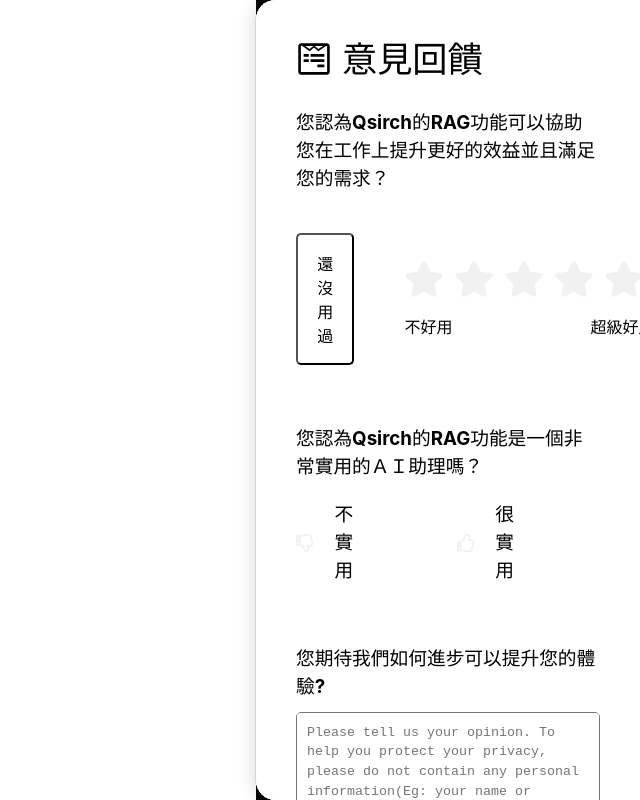
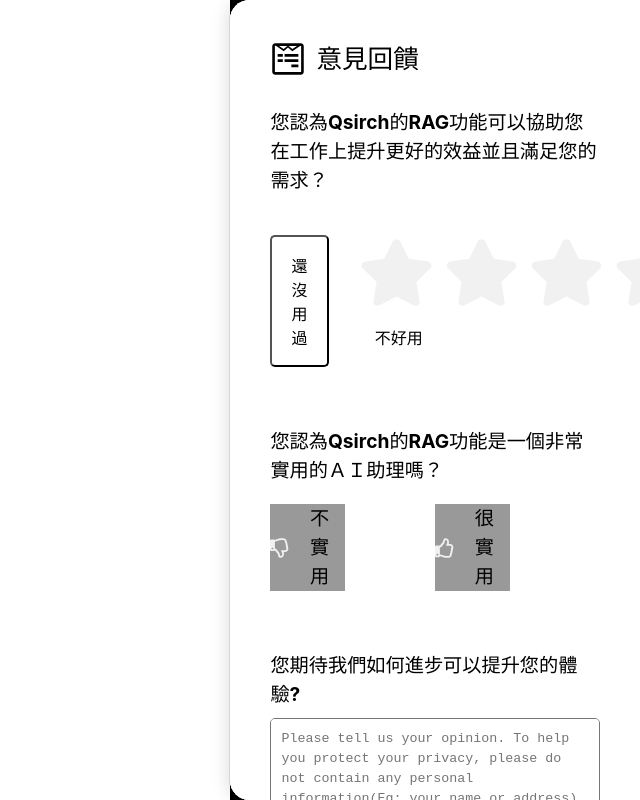
Before and after one commit to ChengXuJustin/Qnap-Feedback-Package, a React (Vite) app: page / in a window 1280 px wide. Shown: the whole page, without its empty margins (640-1280 px from the left). Built offline with nearby package versions, Linux system fonts and the light colour scheme.

Commit message:
Practicality Update Button Style

```diff
--- a/src/App.css
+++ b/src/App.css
@@ -30,9 +30,9 @@
 
 .unUsedBtn{
   position:static;
+  width: 180px;
   color: rgb(0, 0, 0);
   background-color: #ffffff;
-  align-self: flex-start;
 }
 
 .unUsedBtn:hover{
@@ -83,7 +83,7 @@
 }
 
 .frameR{
-  width: 30%;
+  width: 32%;
   box-shadow: -5px 0px 15px rgba(0, 0, 0, 0.1);
   outline: 1px solid rgba(0, 0, 0, 0.1);
 }
@@ -106,6 +106,12 @@
   animation: reachMax 0.4s ease-in-out 0s 1 both backwards;
   background-color: red;
 }
+
+.pracThumb{
+  background-color: rgba(0, 0, 0, 0.4);
+}
+
+/* Width and Height */
 
 .fh{
   height: 100%;
--- a/src/components/Practicality.jsx
+++ b/src/components/Practicality.jsx
@@ -29,7 +29,7 @@
                   onChange={() => setRating(value)}
                   className="hidden"
                 />
-                <div className='df aln-tm-ct' style={{marginRight:'90px'}}>
+                <div className='df aln-tm-ct pracThumb' style={{marginRight:'90px'}}>
                   <ThumbIcon
                     size={32}
                     className={`
--- a/src/components/Rating.jsx
+++ b/src/components/Rating.jsx
@@ -8,7 +8,7 @@
     const [hover, setHover] = useState(null);
 
     return (
-      <div className='mb-10'>
+      <div className='mb-10 df jc-sb'>
           {[...Array(5)].map((_, index) => {
             const currentRate = index + 1;
 
@@ -27,7 +27,7 @@
                   className="hidden"
                 />
                 <FaStar
-                  size={40}
+                  size={75}
                   className={`
                     transition-all duration-200 mg-r-10
                     ${(hover || rating) >= currentRate
@@ -49,13 +49,13 @@
         return (
           <div key={paraDex}>
             <p className='mg-b-40'>{question}</p>
-            <div className='df aln-tm-ct'>
-              <button className='mg-r-50 unUsedBtn'>還沒用過</button>
-              <div className='df fd-c'>
+            <div className='df aln-tm-c'>
+              <button className='unUsedBtn mg-r-30'>還沒用過</button>
+              <div className='df fd-c '>
                 {starRate()}
-                <ul className='df jc-sb' style={{width:'250px'}}>
-                  <p>不好用</p>
-                  <p>超級好用</p>
+                <ul className='fw df jc-sb' style={{textAlign:'center'}}>
+                  <p style={{width:'80px'}}>不好用</p>
+                  <p style={{width:'80px'}}>超級好用</p>
                 </ul>
               </div>
             </div>
--- a/src/index.css
+++ b/src/index.css
@@ -32,8 +32,20 @@
 }
 
 h1 {
-  font-size: 2.2em;
-  line-height: 1.1;
+  font-size: 1.6em;
+}
+
+h2 {
+  font-size: 1.4em;
+  line-height: 1.1;/
+}
+
+h3 {
+  font-size: 1.2em;
+}
+
+h4 {
+  font-size: 1em;
 }
 
 button {
```
